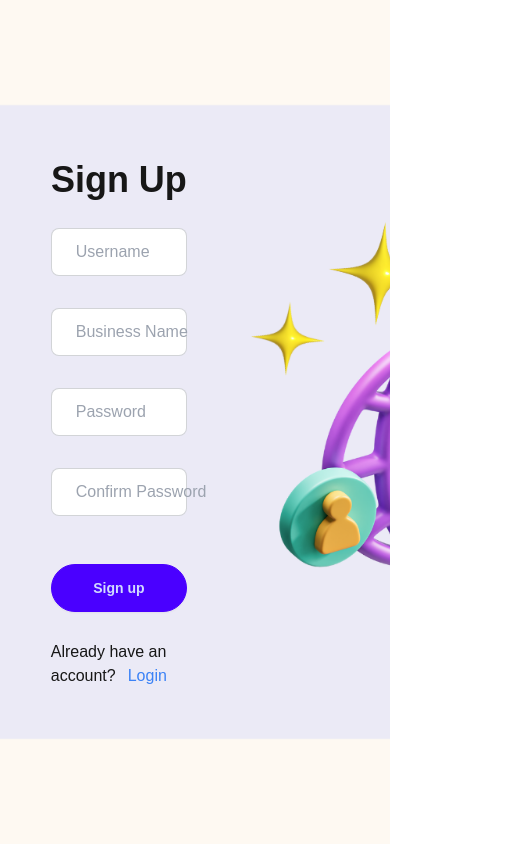
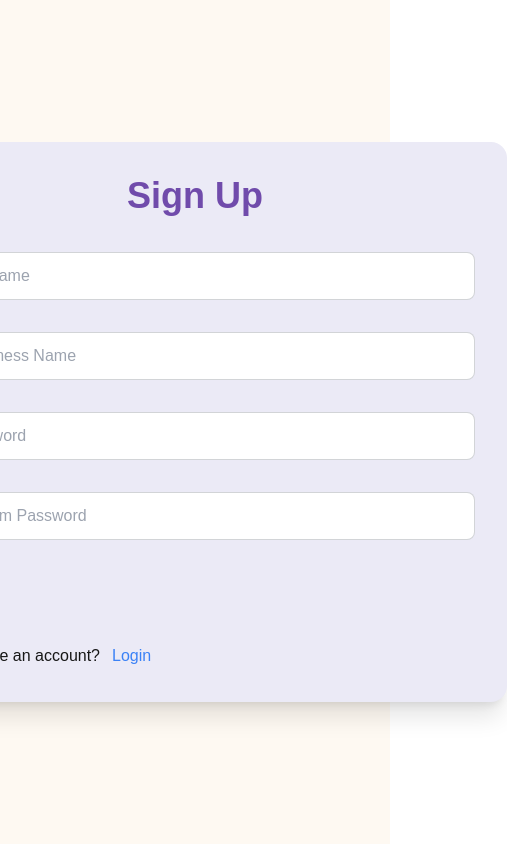
Before and after one commit to ParimaSA/Queue_Management, a Next.js app in the folder frontend/: page /business/signup in a window 390 px wide. Shown: the whole page, 507 px wide, since content can reach past the window. Built offline with nearby package versions, Linux system fonts and the light colour scheme.

Commit message:
Apply responsive layout in sign up page

```diff
--- a/frontend/app/business/signup/page.tsx
+++ b/frontend/app/business/signup/page.tsx
@@ -58,24 +58,15 @@ const SignUpForm = () => {
         }
     };
 
-    const loginBackground = {
-        backgroundImage: "url('/login_background.png')",
-        backgroundSize: 'cover',
-        backgroundPosition: 'center',
-        height: '100vh',
-      }
-
   return (
-    <form onSubmit={handleSubmit}
-      className="flex flex-col grid gird-cols-7 gap-4 pt-40" style={loginBackground}>
-
+    <div className='flex justify-center items-center min-h-screen'>
+        <div className="card bg-base-100 lg:w-122 md:w-100 sm:w-90 bg-lightPurple6 h-100 shadow-xl flex justify-center items-center">
+          <div className="card-body flex flex-col justify-center items-center">
+            <label className='text-4xl text-center font-bold text-darkPurple2 flex justify-center items-center m-0'>Sign Up</label>
+            <form onSubmit={handleSubmit}>
               {error && <p className="text-red-500">{error}</p>}
-
-        <div className='grid grid-cols-8 gap-4'>
-          <div className='col-start-2 col-span-3 flex flex-col'>
-            <label className='text-4xl text-center font-bold'>Sign Up</label>
               <div className='pt-7'/>
-              <div className="input input-bordered flex items-center gap-2">
+                <div className="input input-bordered flex items-center gap-2 w-90 lg:w-90 md:w-90 sm:w-70">
                   <svg
                     xmlns="http://www.w3.org/2000/svg"
                     viewBox="0 0 16 16"
@@ -95,7 +86,7 @@ const SignUpForm = () => {
                   />
                 </div>
                 <div className='pt-8'/>
-            <label className="input input-bordered flex items-center gap-2">
+                  <label className="input input-bordered flex items-center gap-2 lg:w-90 md:w-90 sm:w-70">
                     <svg xmlns="http://www.w3.org/2000/svg" fill="none" viewBox="0 0 24 24" strokeWidth="1.5" stroke="currentColor" className="size-6">
                     <path strokeLinecap="round" strokeLinejoin="round" d="M20.25 14.15v4.25c0 1.094-.787 2.036-1.872 2.18-2.087.277-4.216.42-6.378.42s-4.291-.143-6.378-.42c-1.085-.144-1.872-1.086-1.872-2.18v-4.25m16.5 0a2.18 2.18 0 0 0 .75-1.661V8.706c0-1.081-.768-2.015-1.837-2.175a48.114 48.114 0 0 0-3.413-.387m4.5 8.006c-.194.165-.42.295-.673.38A23.978 23.978 0 0 1 12 15.75c-2.648 0-5.195-.429-7.577-1.22a2.016 2.016 0 0 1-.673-.38m0 0A2.18 2.18 0 0 1 3 12.489V8.706c0-1.081.768-2.015 1.837-2.175a48.111 48.111 0 0 1 3.413-.387m7.5 0V5.25A2.25 2.25 0 0 0 13.5 3h-3a2.25 2.25 0 0 0-2.25 2.25v.894m7.5 0a48.667 48.667 0 0 0-7.5 0M12 12.75h.008v.008H12v-.008Z" />
                     </svg>
@@ -110,7 +101,7 @@ const SignUpForm = () => {
                     />
                   </label>
                 <div className='pt-8'/>
-            <div className="input input-bordered flex items-center gap-2">
+                <div className="input input-bordered flex items-center gap-2 lg:w-90 md:w-90 sm:w-70">
                   <svg
                     xmlns="http://www.w3.org/2000/svg"
                     viewBox="0 0 16 16"
@@ -134,7 +125,7 @@ const SignUpForm = () => {
                   />
                 </div>
                 <div className='pt-8'/>
-            <div className="input input-bordered flex items-center gap-2">
+                <div className="input input-bordered flex items-center gap-2 lg:w-90 md:w-90 sm:w-70">
                   <svg
                     xmlns="http://www.w3.org/2000/svg"
                     viewBox="0 0 16 16"
@@ -157,17 +148,19 @@ const SignUpForm = () => {
                     placeholder="Confirm Password"
                   />
                 </div>
-
-            <div className='pt-12'/>
-            <button type="submit" className='btn btn-primary w-full rounded-full'>Sign up</button>
-            <div className='pt-7'/>
+                <div className='pt-8'/>
+                <button type="submit" className='btn btn-primary lg:w-90 md:w-90 sm:w-70 items-center rounded-full bg-darkPurple2 text-white hover:bg-purple-900 border-none'>
+                  Sign up
+                </button>
+                <div className='pt-6'/>
                 <div className='space-x-3'>
                   <label>Already have an account?</label>
                   <Link href='/business/login' className='text-blue-500 hover:underline'>Login</Link>
                 </div>
+            </form>
           </div>
         </div>
-      </form>
+      </div>
     );
 };
 
```
Lines whose indentation alone changed are shown as unchanged.
